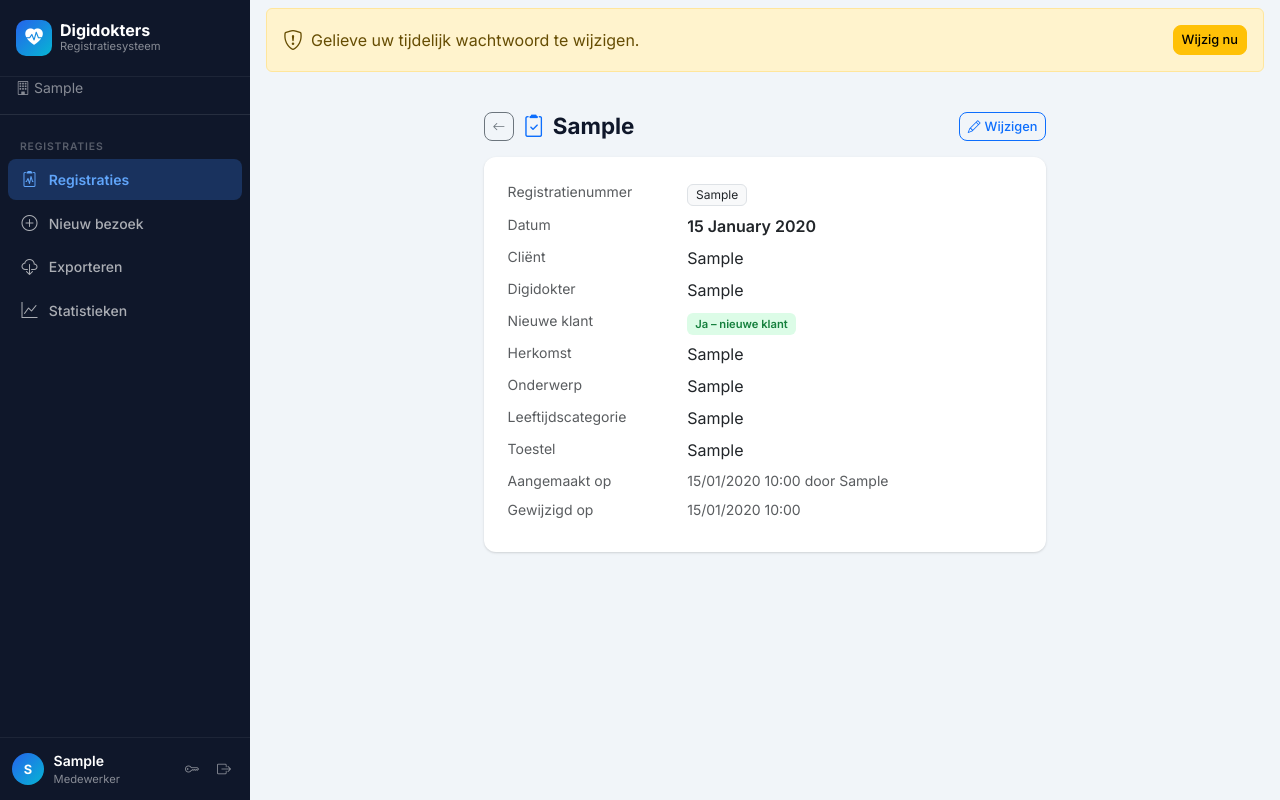
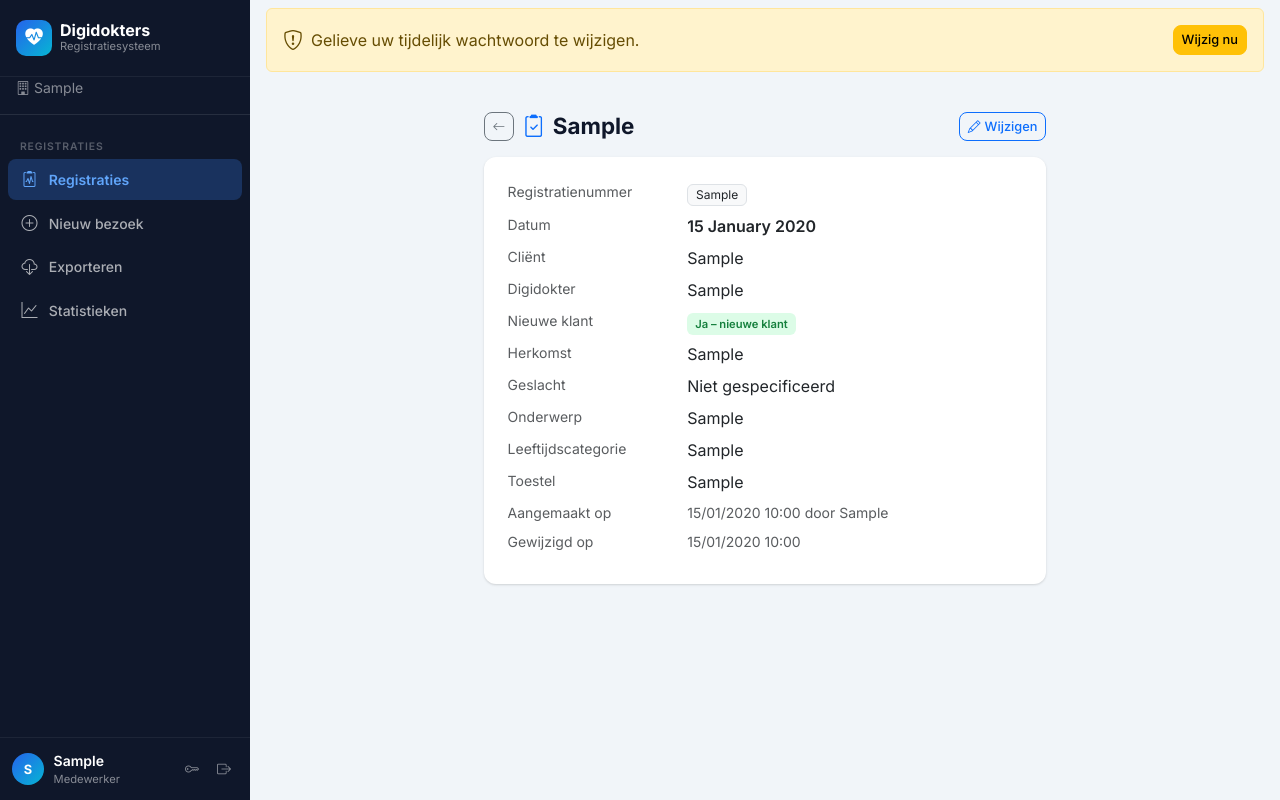
Before and after one commit to mark-vandenbroeck/Digidokters, a Flask app: page /registraties/1 in a window 1280 px wide. Run offline with Flask 3, Linux system fonts and the light colour scheme; a user stored in the database is signed in; tables that the repository leaves empty hold one stand-in row (values such as "Sample post").

Commit message:
Add optional gender field to registrations with import/export support

```diff
--- a/models/registration.py
+++ b/models/registration.py
@@ -13,6 +13,7 @@ class Registration(db.Model):
     digidokter_id = db.Column(db.Integer, db.ForeignKey('digidokters.id'), nullable=False)
     nieuwe_klant = db.Column(db.Boolean, default=False, nullable=False)
     herkomst = db.Column(db.String(200), nullable=True)
+    geslacht = db.Column(db.String(10), nullable=True)
     onderwerp = db.Column(db.Text, nullable=False)
     leeftijdscategorie_id = db.Column(db.Integer, db.ForeignKey('age_categories.id'), nullable=False)
     toestel_id = db.Column(db.Integer, db.ForeignKey('devices.id'), nullable=False)
--- a/routes/registrations.py
+++ b/routes/registrations.py
@@ -95,6 +95,7 @@ def nieuw():
         digidokter_id = request.form.get('digidokter_id', 0, type=int)
         nieuwe_klant = request.form.get('nieuwe_klant') == 'ja'
         herkomst = request.form.get('herkomst', '').strip()
+        geslacht = request.form.get('geslacht', '').strip() or None
         onderwerp = request.form.get('onderwerp', '').strip()
         leeftijdscategorie_id = request.form.get('leeftijdscategorie_id', 0, type=int)
         toestel_id = request.form.get('toestel_id', 0, type=int)
@@ -113,6 +114,9 @@ def nieuw():
             dd = db.session.get(Digidokter, digidokter_id)
             if not dd or dd.organisatie_id != org_id:
                 fouten.append('Ongeldige digidokter geselecteerd.')
+
+        if geslacht and geslacht not in ('man', 'vrouw'):
+            fouten.append('Ongeldig geslacht geselecteerd.')
 
         if not onderwerp:
             fouten.append('Onderwerp is verplicht.')
@@ -144,6 +148,7 @@ def nieuw():
             digidokter_id=digidokter_id,
             nieuwe_klant=nieuwe_klant,
             herkomst=herkomst,
+            geslacht=geslacht,
             onderwerp=onderwerp,
             leeftijdscategorie_id=leeftijdscategorie_id,
             toestel_id=toestel_id,
@@ -194,6 +199,7 @@ def wijzigen(reg_id):
         digidokter_id = request.form.get('digidokter_id', 0, type=int)
         nieuwe_klant = request.form.get('nieuwe_klant') == 'ja'
         herkomst = request.form.get('herkomst', '').strip()
+        geslacht = request.form.get('geslacht', '').strip() or None
         onderwerp = request.form.get('onderwerp', '').strip()
         leeftijdscategorie_id = request.form.get('leeftijdscategorie_id', 0, type=int)
         toestel_id = request.form.get('toestel_id', 0, type=int)
@@ -209,6 +215,9 @@ def wijzigen(reg_id):
             dd = db.session.get(Digidokter, digidokter_id)
             if not dd or dd.organisatie_id != org_id:
                 fouten.append('Ongeldige digidokter geselecteerd.')
+
+        if geslacht and geslacht not in ('man', 'vrouw'):
+            fouten.append('Ongeldig geslacht geselecteerd.')
 
         if not onderwerp:
             fouten.append('Onderwerp is verplicht.')
@@ -237,6 +246,7 @@ def wijzigen(reg_id):
         reg.digidokter_id = digidokter_id
         reg.nieuwe_klant = nieuwe_klant
         reg.herkomst = herkomst
+        reg.geslacht = geslacht
         reg.onderwerp = onderwerp
         reg.leeftijdscategorie_id = leeftijdscategorie_id
         reg.toestel_id = toestel_id
--- a/templates/registrations/view.html
+++ b/templates/registrations/view.html
@@ -46,6 +46,17 @@
                 <dt class="col-sm-4 text-muted fw-normal small">Herkomst</dt>
                 <dd class="col-sm-8">{{ reg.herkomst or '–' }}</dd>
 
+                <dt class="col-sm-4 text-muted fw-normal small">Geslacht</dt>
+                <dd class="col-sm-8">
+                    {% if reg.geslacht == 'man' %}
+                    Man
+                    {% elif reg.geslacht == 'vrouw' %}
+                    Vrouw
+                    {% else %}
+                    Niet gespecificeerd
+                    {% endif %}
+                </dd>
+
                 <dt class="col-sm-4 text-muted fw-normal small">Onderwerp</dt>
                 <dd class="col-sm-8">{{ reg.onderwerp }}</dd>
 
--- a/utils/export_handler.py
+++ b/utils/export_handler.py
@@ -40,6 +40,7 @@ def _haal_registraties(
             'Digidokter': reg.digidokter.naam if reg.digidokter else '',
             'Nieuwe klant': 'Ja' if reg.nieuwe_klant else 'Nee',
             'Herkomst': reg.herkomst or '',
+            'Geslacht': reg.geslacht or '',
             'Onderwerp': reg.onderwerp,
             'Leeftijdscategorie': reg.leeftijdscategorie.naam if reg.leeftijdscategorie else '',
             'Toestel': reg.toestel.naam if reg.toestel else '',
@@ -55,7 +56,7 @@ def exporteer_csv(
     rijen = _haal_registraties(van_datum, tot_datum, digidokter_id, leeftijdscategorie_id, toestel_id)
     df = pd.DataFrame(rijen) if rijen else pd.DataFrame(
         columns=['Registratienummer', 'Datum', 'Cliënt', 'Digidokter',
-                 'Nieuwe klant', 'Herkomst', 'Onderwerp', 'Leeftijdscategorie', 'Toestel']
+                 'Nieuwe klant', 'Herkomst', 'Geslacht', 'Onderwerp', 'Leeftijdscategorie', 'Toestel']
     )
     output = io.StringIO()
     df.to_csv(output, index=False, encoding='utf-8-sig')
@@ -70,7 +71,7 @@ def exporteer_xlsx(
     rijen = _haal_registraties(van_datum, tot_datum, digidokter_id, leeftijdscategorie_id, toestel_id)
     df = pd.DataFrame(rijen) if rijen else pd.DataFrame(
         columns=['Registratienummer', 'Datum', 'Cliënt', 'Digidokter',
-                 'Nieuwe klant', 'Herkomst', 'Onderwerp', 'Leeftijdscategorie', 'Toestel']
+                 'Nieuwe klant', 'Herkomst', 'Geslacht', 'Onderwerp', 'Leeftijdscategorie', 'Toestel']
     )
 
     output = io.BytesIO()
```
Also changed, not shown: migrations/versions/b837a9b70bbd_add_gender_field_to_registrations.py (added, +32 -0 lines), templates/registrations/add.html (+10 -0 lines), templates/registrations/edit.html (+10 -0 lines), utils/import_handler.py (+15 -0 lines).
